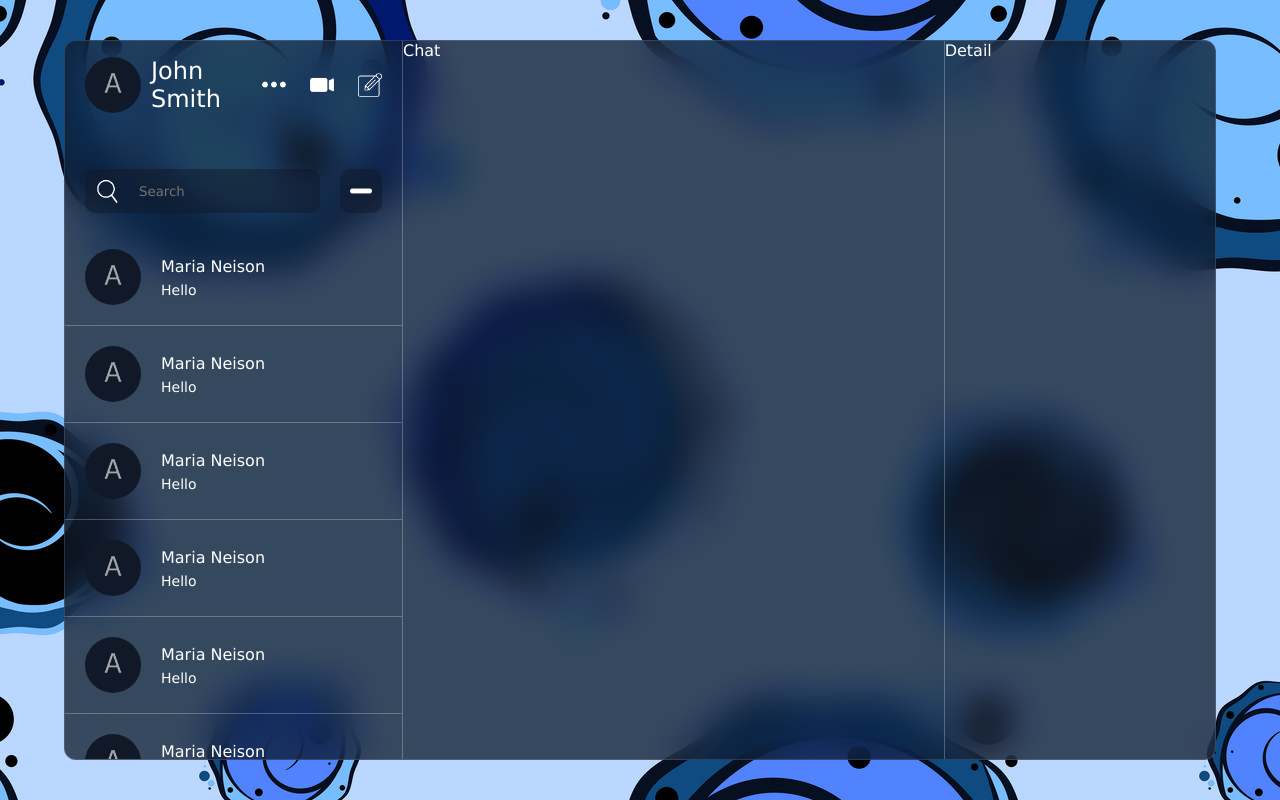
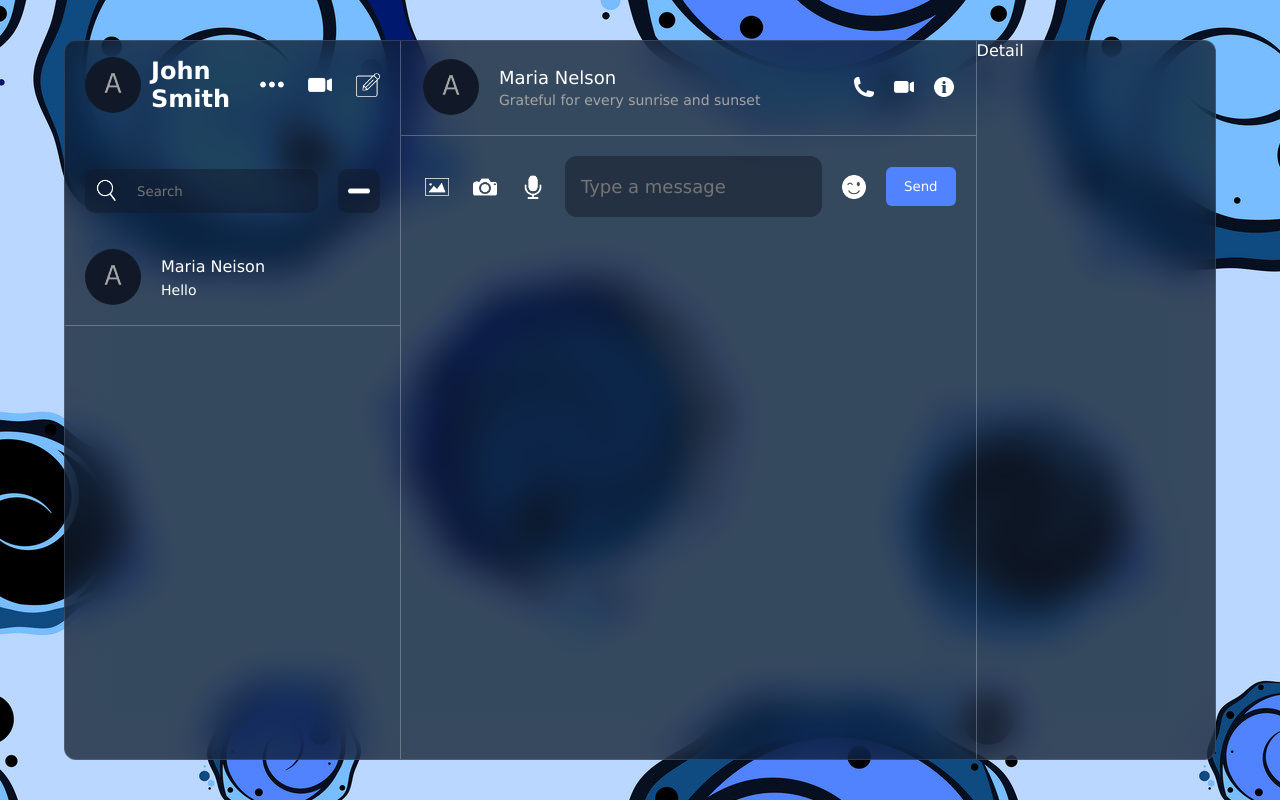
Before and after one commit to ViktorMetodiev13/ReactJS-Chat-App, a React (Vite) app in the folder ReactJS Chat App/: page / in a window 1280 px wide. Built offline with nearby package versions, Linux system fonts and the light colour scheme.

Commit message:
Chat section header and footer completed

```diff
--- a/ReactJS Chat App/package.json
+++ b/ReactJS Chat App/package.json
@@ -10,6 +10,7 @@
     "preview": "vite preview"
   },
   "dependencies": {
+    "emoji-picker-react": "^4.11.1",
     "react": "^18.2.0",
     "react-dom": "^18.2.0"
   },
--- a/ReactJS Chat App/src/components/chat/Chat.jsx
+++ b/ReactJS Chat App/src/components/chat/Chat.jsx
@@ -1,7 +1,77 @@
+import { useState } from 'react'
 import './chat.css'
 
+import EmojiPicker from 'emoji-picker-react'
+
 export const Chat = () => {
+    const [emojisMenu, setEmojisMenu] = useState(false);
+    const [textField, setTextField] = useState();
+
+    const onUserClick = () => {
+        setEmojisMenu(!emojisMenu);
+    };
+
+    const onEmojiAddHandler = (e) => {
+        setTextField(state => state + e.emoji);
+        // setEmojisMenu(false);
+    };
+
+    const onChangeHandler = (e) => {
+        setTextField(e.target.value);
+    };
+
     return (
-        <div className="chat">Chat</div>
+        <div className="chat">
+            <div className="heading">
+                <div className="heading-user">
+                    <img src="./avatar.png" alt="avatar png" className="heading-avatar" />
+
+                    <div className="heading-userInfomation">
+                        <span className="heading-username">Maria Nelson</span>
+                        <p className="heading-status">Grateful for every sunrise and sunset</p>
+                    </div>
+                </div>
+
+                <div className="heading-icons">
+                    <img src="./phone.png" alt="more icon" className="heading-phone-icon" />
+                    <img src="./video.png" alt="video icon" className="heading-video-icon" />
+                    <img src="./info.png" alt="edit icon" className="heading-info-icon" />
+                </div>
+            </div>
+
+            <div className="main"></div>
+
+            <div className="footer">
+                <div className="footer-icons">
+                    <img src="./img.png" alt="img icon" className="footer-img-icon" />
+                    <img src="./camera.png" alt="camera icon" className="footer-camera-icon" />
+                    <img src="./mic.png" alt="microphone icon" className="footer-mic-icon" />
+                </div>
+                <input
+                    type="text"
+                    placeholder='Type a message'
+                    className='footer-input-field'
+                    onChange={onChangeHandler}
+                    value={textField}
+                />
+
+                <div className="footer-emojis-send-span">
+                    <img
+                        src="./emoji.png"
+                        alt="emoji-png"
+                        className="footer-emoji"
+                        onClick={onUserClick}
+                    />
+
+                    <div className="footer-emoji-menu">
+                        <EmojiPicker
+                            open={emojisMenu}
+                            onEmojiClick={onEmojiAddHandler}
+                        />
+                    </div>
+                    <button className="footer-send-button">Send</button>
+                </div>
+            </div>
+        </div>
     )
 }
--- a/ReactJS Chat App/src/components/chat/chat.css
+++ b/ReactJS Chat App/src/components/chat/chat.css
@@ -1,4 +1,125 @@
+/* Component Configurations */
+
 .chat {
     flex: 2;
     border-right: 1px solid rgba(255,255,255,.25);
+    display: flex;
+    flex-direction: column;
 }
+
+/* Heading */
+
+.heading {
+    display: flex;
+    align-items: center;
+    justify-content: space-between;
+    padding: 18px 22px 20px 22px;
+    position: sticky;
+    border-bottom: 1px solid rgba(255,255,255,.25);
+}
+
+.heading-user {
+    display: flex;
+    align-items: center;
+    gap: 20px;
+}
+
+.heading-avatar {
+    border-radius: 50%;
+    width: 56px;
+    height: 56px;
+}
+
+.heading-userInfomation {
+    display: flex;
+    flex-direction: column;
+    gap: 4px;
+}
+
+.heading-username {
+    font-weight: 500;
+    font-size: 18px;
+}
+
+.heading-status {
+    font-weight: 100;
+    font-size: 14px;
+    color: #a5a5a5;
+}
+
+.heading-icons {
+    display: flex;
+    align-items: center;
+    gap: 20px;
+}
+
+.heading-phone-icon,
+.heading-video-icon,
+.heading-info-icon {
+    width: 20px;
+    height: 20px;
+    cursor: pointer;
+}
+
+/* footer */
+
+.footer {
+    display: flex;
+    align-items: center;
+    justify-content: space-between;
+    gap: 20px;
+    padding: 20px 0px;
+}
+
+.footer-icons {
+    padding-left: 24px;
+    display: flex;
+    gap: 24px;
+}
+
+.footer-img-icon,
+.footer-camera-icon,
+.footer-mic-icon {
+    width: 24px;
+    height: 24px;
+    cursor: pointer;
+}
+
+.footer-input-field {
+    flex: 1;
+    border-radius: 12px;
+    border: none;
+    padding: 20px 16px;
+    background-color: rgba(17, 25, 40, 0.5);
+    font-size: 18px;
+    color: #fff;
+}
+
+.footer-emojis-send-span {
+    display: flex;
+    align-items: center;
+    gap: 20px;
+    position: relative;
+}
+
+.footer-emoji {
+    width: 24px;
+    height: 24px;
+    cursor: pointer;
+}
+
+.footer-emoji-menu {
+    position: absolute;
+    bottom: 50px;
+    left: 0px;
+}
+
+.footer-send-button {
+    padding: 12px 18px;
+    background-color: #5183fe;
+    border: none;
+    border-radius: 6px;
+    cursor: pointer;
+    margin-right: 20px;
+    color: #fff;
+}
--- a/ReactJS Chat App/src/components/list/chatList/ChatList.jsx
+++ b/ReactJS Chat App/src/components/list/chatList/ChatList.jsx
@@ -16,7 +16,11 @@ export const ChatList = () => {
                     <input type="text" className='searchInput' placeholder='Search' />
                 </div>
 
-                <img src={addMode ? "./minus.png" : "./plus.png"} alt="add" className="addPerson icon" onClick={showUsersList} />
+                <img
+                    src={addMode ? "./minus.png" : "./plus.png"}
+                    alt="add" className="addPerson icon"
+                    onClick={showUsersList}
+                />
             </div>
 
             {addMode ? <div className='users'>
@@ -27,83 +31,6 @@ export const ChatList = () => {
                     <p className="latestMessage">Hello</p>
                 </div>
             </div> : ""}
-
-            <div className='users'>
-                <img src="./avatar.png" alt="user image" className="userImage" />
-
-                <div className="userBriefInfo">
-                    <span className="username">Maria Neison</span>
-                    <p className="latestMessage">Hello</p>
-                </div>
-            </div>
-
-            <div className='users'>
-                <img src="./avatar.png" alt="user image" className="userImage" />
-
-                <div className="userBriefInfo">
-                    <span className="username">Maria Neison</span>
-                    <p className="latestMessage">Hello</p>
-                </div>
-            </div>
-
-            <div className='users'>
-                <img src="./avatar.png" alt="user image" className="userImage" />
-
-                <div className="userBriefInfo">
-                    <span className="username">Maria Neison</span>
-                    <p className="latestMessage">Hello</p>
-                </div>
-            </div>
-
-            <div className='users'>
-                <img src="./avatar.png" alt="user image" className="userImage" />
-
-                <div className="userBriefInfo">
-                    <span className="username">Maria Neison</span>
-                    <p className="latestMessage">Hello</p>
-                </div>
-            </div>
-
-            <div className='users'>
-                <img src="./avatar.png" alt="user image" className="userImage" />
-
-                <div className="userBriefInfo">
-                    <span className="username">Maria Neison</span>
-                    <p className="latestMessage">Hello</p>
-                </div>
-            </div>
-            <div className='users'>
-                <img src="./avatar.png" alt="user image" className="userImage" />
-
-                <div className="userBriefInfo">
-                    <span className="username">Maria Neison</span>
-                    <p className="latestMessage">Hello</p>
-                </div>
-            </div>
-            <div className='users'>
-                <img src="./avatar.png" alt="user image" className="userImage" />
-
-                <div className="userBriefInfo">
-                    <span className="username">Maria Neison</span>
-                    <p className="latestMessage">Hello</p>
-                </div>
-            </div>
-            <div className='users'>
-                <img src="./avatar.png" alt="user image" className="userImage" />
-
-                <div className="userBriefInfo">
-                    <span className="username">Maria Neison</span>
-                    <p className="latestMessage">Hello</p>
-                </div>
-            </div>
-            <div className='users'>
-                <img src="./avatar.png" alt="user image" className="userImage" />
-
-                <div className="userBriefInfo">
-                    <span className="username">Maria Neison</span>
-                    <p className="latestMessage">Hello</p>
-                </div>
-            </div>
         </div>
     )
 }
--- a/ReactJS Chat App/src/components/list/chatList/chatList.css
+++ b/ReactJS Chat App/src/components/list/chatList/chatList.css
@@ -2,7 +2,6 @@
 
 .chatList {
     flex: 1;
-    overflow: scroll;
     overflow-x: hidden;
 }
 
--- a/ReactJS Chat App/src/components/list/userInfo/UserInfo.jsx
+++ b/ReactJS Chat App/src/components/list/userInfo/UserInfo.jsx
@@ -3,15 +3,15 @@ import './userInfo.css'
 export const UserInfo = () => {
     return (
         <div className="userInfo">
-            <div className="user">
-                <img src="./avatar.png" alt="user image" className="avatar" />
-                <h2 className='username'>John Smith</h2>
+            <div className="userInfo-user">
+                <img src="./avatar.png" alt="user image" className="userInfo-avatar" />
+                <h2 className='userInfo-username'>John Smith</h2>
             </div>
 
-            <div className="icons">
-                <img src="./more.png" alt="more icon" className="more icon" />
-                <img src="./video.png" alt="video icon" className="video icon" />
-                <img src="./edit.png" alt="edit icon" className="edit icon" />
+            <div className="userInfo-icons">
+                <img src="./more.png" alt="more icon" className="userInfo-more-icon" />
+                <img src="./video.png" alt="video icon" className="userInfo-video-icon" />
+                <img src="./edit.png" alt="edit icon" className="userInfo-edit-icon" />
             </div>
         </div>
     )
--- a/ReactJS Chat App/src/components/list/userInfo/userInfo.css
+++ b/ReactJS Chat App/src/components/list/userInfo/userInfo.css
@@ -6,25 +6,27 @@
     margin-bottom: 36px;
 }
 
-.user {
+.userInfo-user {
     display: flex;
     align-items: center;
     gap: 10px;
 }
 
-.avatar {
+.userInfo-avatar {
     border-radius: 50%;
     width: 56px;
     height: 56px;
 }
 
-.icons {
+.userInfo-icons {
     display: flex;
     align-items: center;
     gap: 24px;
 }
 
-.icon {
+.userInfo-more-icon,
+.userInfo-video-icon,
+.userInfo-edit-icon {
     width: 24px;
     height: 24px;
     cursor: pointer;
```
Also changed, not shown: 1 other file (tests, documents, lock files or other folders).
